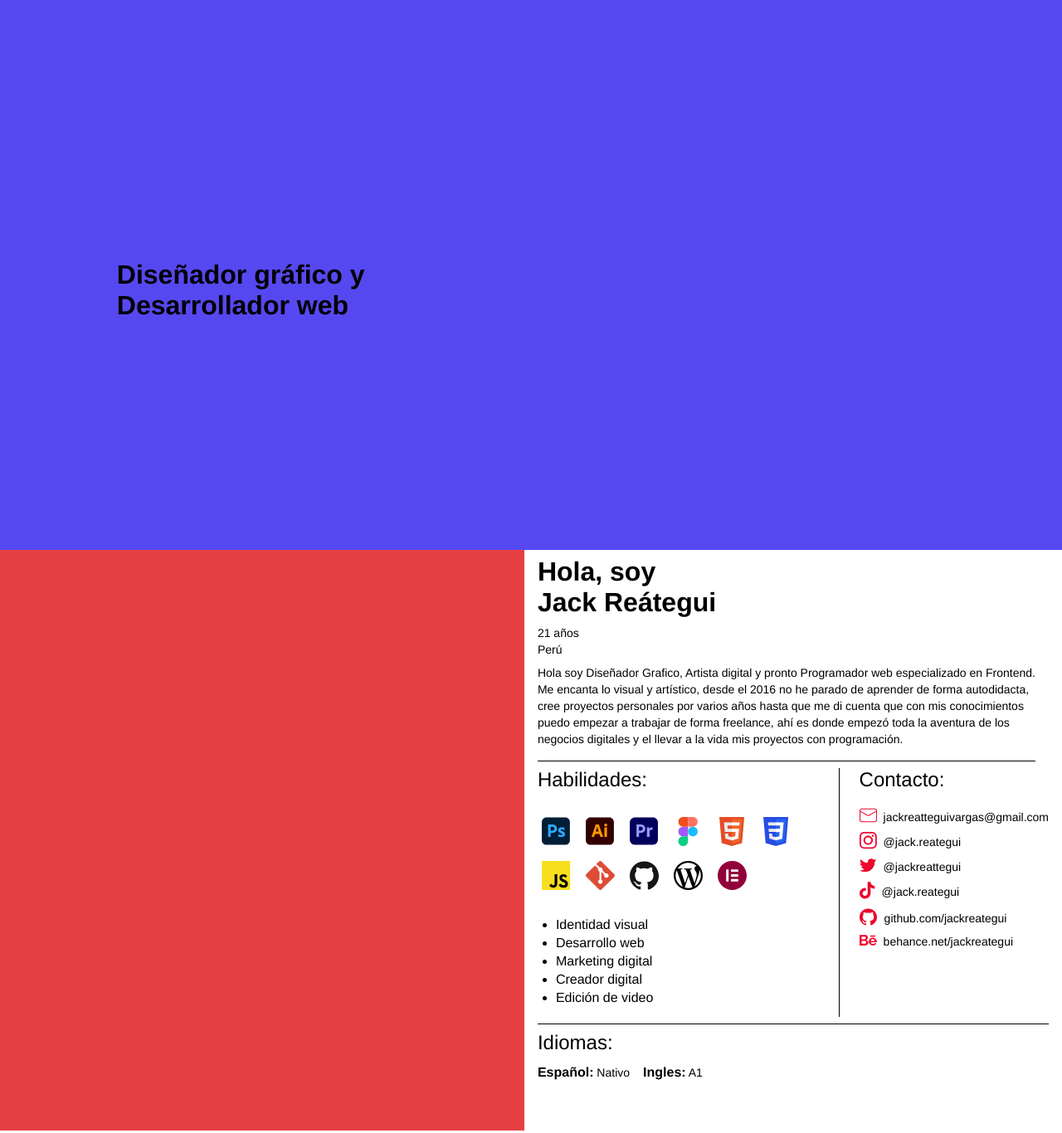
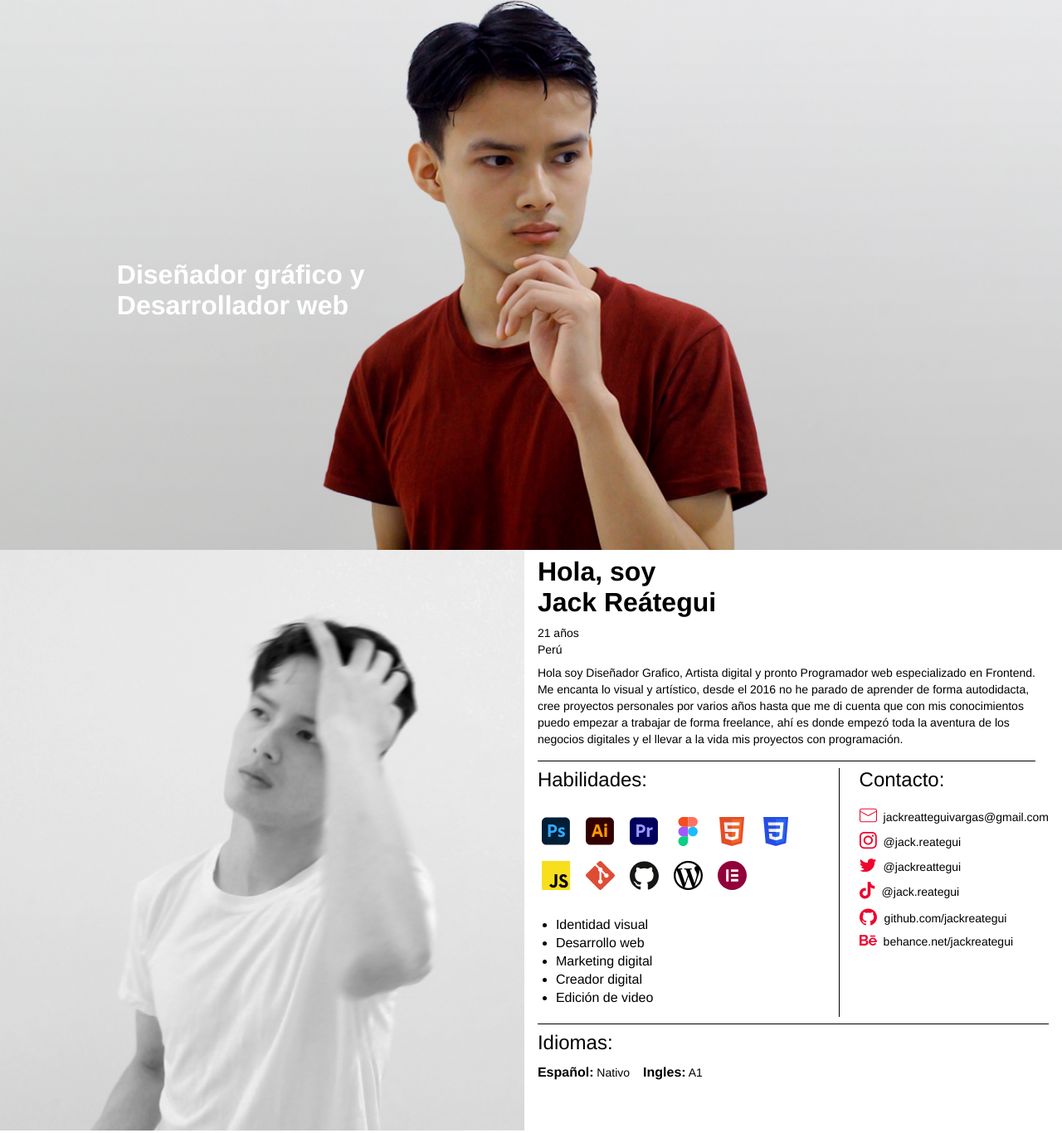
Before and after one commit to jackreategui/jackreategui, a plain HTML site: page index.html in a window 1280 px wide. Shown: the part 137-1503 px from the top of the page at 83% size. Drawn offline with nearby package versions, Linux system fonts and the light colour scheme.

Commit message:
agregue las fotos

```diff
--- a/css/index.css
+++ b/css/index.css
@@ -155,6 +155,7 @@ background-color: var(--white);
     width: 100vw;
     height: 100vh;
     transition: 0.5s;
+    z-index: 100;
 }
 
 .nav_menu{
@@ -181,15 +182,23 @@ background-color: var(--white);
 .hero--foto{
     width: 100%;
     height: 100vh;
+    padding: 0 16px;
+
+    background-image: url('../assets/img/foto_hero.jpg');
+    background-position: center;
+    background-repeat: no-repeat;
+    background-size: cover;
     background-color: var(--blue);
-    padding: 0 16px;
 }
 
 .hero--foto h1{
     position: relative;
     top: 450px;
     left: 10px;
+    z-index: 1;
     font-size: 32px;
+
+    color: var(--white);
 
     transition: 0.5s ease-in;
 }
@@ -211,6 +220,10 @@ background-color: var(--white);
 
     width: 100%;
     height: 600px;
+    background-image: url('../assets/img/foto_perfil_2.jpg');
+    background-position: center;
+    background-repeat: no-repeat;
+    background-size: cover;
     background-color: var(--red_2);
 }
 
```
Also changed, not shown: assets/img/foto_hero.jpg (added), assets/img/foto_perfil_2.jpg (added).
